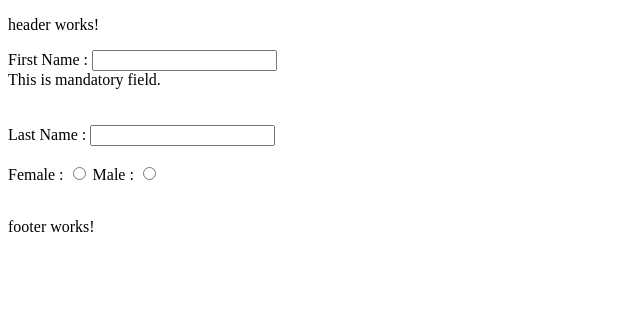
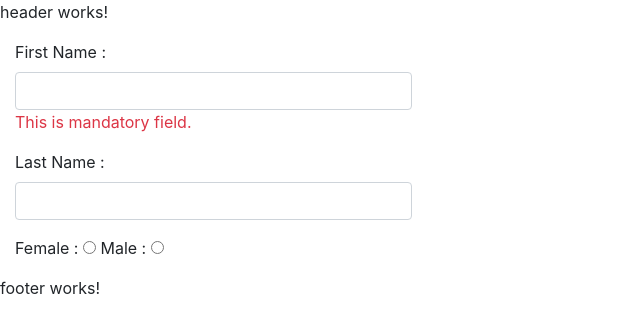
Before and after one commit to tabobade/angular-topics, an Angular app: page /registration.htm in a window 1280 px wide. Shown: the top 332 px of the page, without its empty margins (0-640 px from the left). Built offline with nearby package versions, Linux system fonts and the light colour scheme.

Commit message:
Bootstarp Integrated Crud

```diff
--- a/angular.json
+++ b/angular.json
@@ -24,9 +24,13 @@
               "src/assets"
             ],
             "styles": [
+              "node_modules/bootstrap/dist/css/bootstrap.min.css",
               "src/styles.css"
             ],
-            "scripts": []
+            "scripts": [
+              "node_modules/jquery/dist/jquery.js",
+              "node_modules/bootstrap/dist/js/bootstrap.min.js"
+            ]
           },
           "configurations": {
             "production": {
@@ -87,11 +91,9 @@
             "assets": [
               "src/favicon.ico",
               "src/assets"
-            ],
-            "styles": [
-              "src/styles.css"
-            ],
-            "scripts": []
+            ]
+
+
           }
         },
         "lint": {
--- a/package.json
+++ b/package.json
@@ -19,6 +19,9 @@
     "@angular/platform-browser": "~8.2.13",
     "@angular/platform-browser-dynamic": "~8.2.13",
     "@angular/router": "~8.2.13",
+    "bootstrap": "^4.4.1",
+    "jquery": "^3.4.1",
+    "popper.js": "^1.16.1",
     "rxjs": "~6.4.0",
     "tslib": "^1.10.0",
     "zone.js": "~0.9.1"
--- a/src/app/registration/registration.component.html
+++ b/src/app/registration/registration.component.html
@@ -1,21 +1,28 @@
 <app-header></app-header>
 <form [formGroup]="userForm">
-        First Name : <input type="text" formControlName="fname">
 
-        <div class="error" *ngIf="this.userForm.controls.fname.errors?.required">
-          This is mandatory field.
-        </div>
+        <div class="form-group col-md-4">
+                <label for="usr">     First Name :</label>
+                <input type="text"  class="form-control" formControlName="fname">
+                <div class="error text-danger" *ngIf="this.userForm.controls.fname.errors?.required">
+                        This is mandatory field.
+                      </div>
+                      </div>
+              <div class="form-group col-md-4">
+                    <label for="usr">     Last Name :</label>
+                    <input type="text"  class="form-control" formControlName="lname">
+                  </div>
 
-        <br><br>
-        Last Name : <input type="text" formControlName="lname">
-        <br><br>
 
+
+
+                  <div class="form-group col-md-4">
         Female : <input type="radio" value="Female" formControlName="gender">
         Male : <input type="radio" value="Male" formControlName="gender">
-        <br><br>
-
-        <button [hidden]="this.userForm.invalid" (click)="submitDetails()">Submit</button>
-
+    </div>
+    <div class="form-group col-md-4">
+        <button class="btn btn-success" [hidden]="this.userForm.invalid" (click)="submitDetails()">Submit</button>
+      </div>
       </form>
 
       <app-footer></app-footer>
--- a/src/app/view/view.component.html
+++ b/src/app/view/view.component.html
@@ -1,7 +1,13 @@
-<p>view works!</p>
-{{users | json}}
 
-<table>
+
+<div class="card">
+
+             <div class="card-header">
+            User Details
+            </div>
+            <div class="card-body">
+  <table class="table">
+        <thead>
           <tr>
                 <th>First Name</th>
                 <th>Last Name</th>
@@ -9,11 +15,20 @@
                 <th>Delete</th>
                 <th>Edit</th>
           </tr>
+        </thead>
+        <tbody>
                 <tr *ngFor="let user of users">
                         <td>{{user.fname}}</td>
                         <td>{{user.lname}}</td>
                         <td>{{user.gender}}</td>
-        <td><button (click)="delete(user.fname)"> Delete </button></td>
-        <td><button (click)="edit(user.fname)"> Edit </button></td>
+                        <td><button class="btn btn-danger btn-sm"  (click)="delete(user.fname)"> Delete </button></td>
+                        <td><button  class="btn btn-info btn-sm" (click)="edit(user.fname)"> Edit </button></td>
                     </tr>
+        </tbody>
+
 </table>
+</div>
+<div class="card-footer">
+
+        </div>
+        </div>
```
Also changed, not shown: 1 other file (tests, documents, lock files or other folders). Lines whose indentation alone changed are shown as unchanged.
